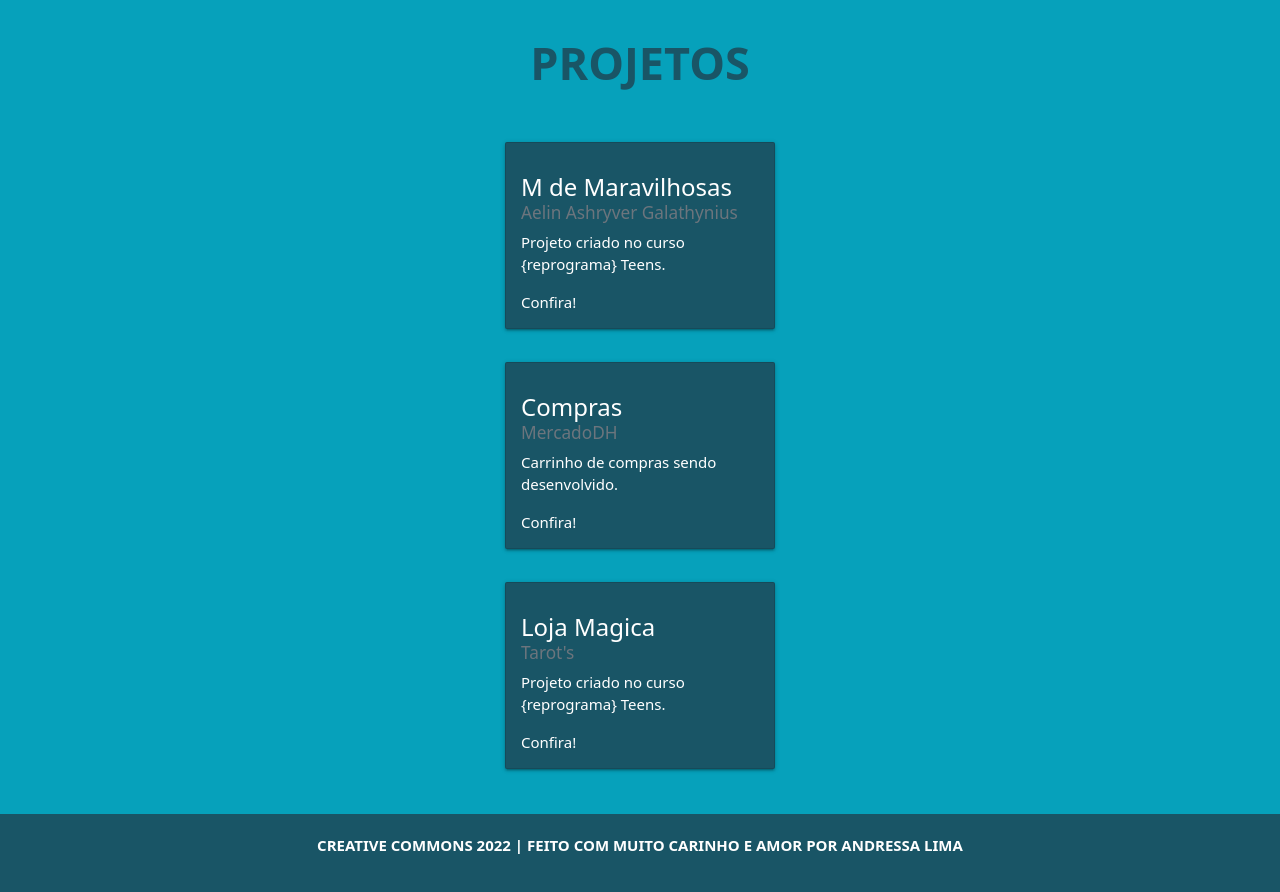
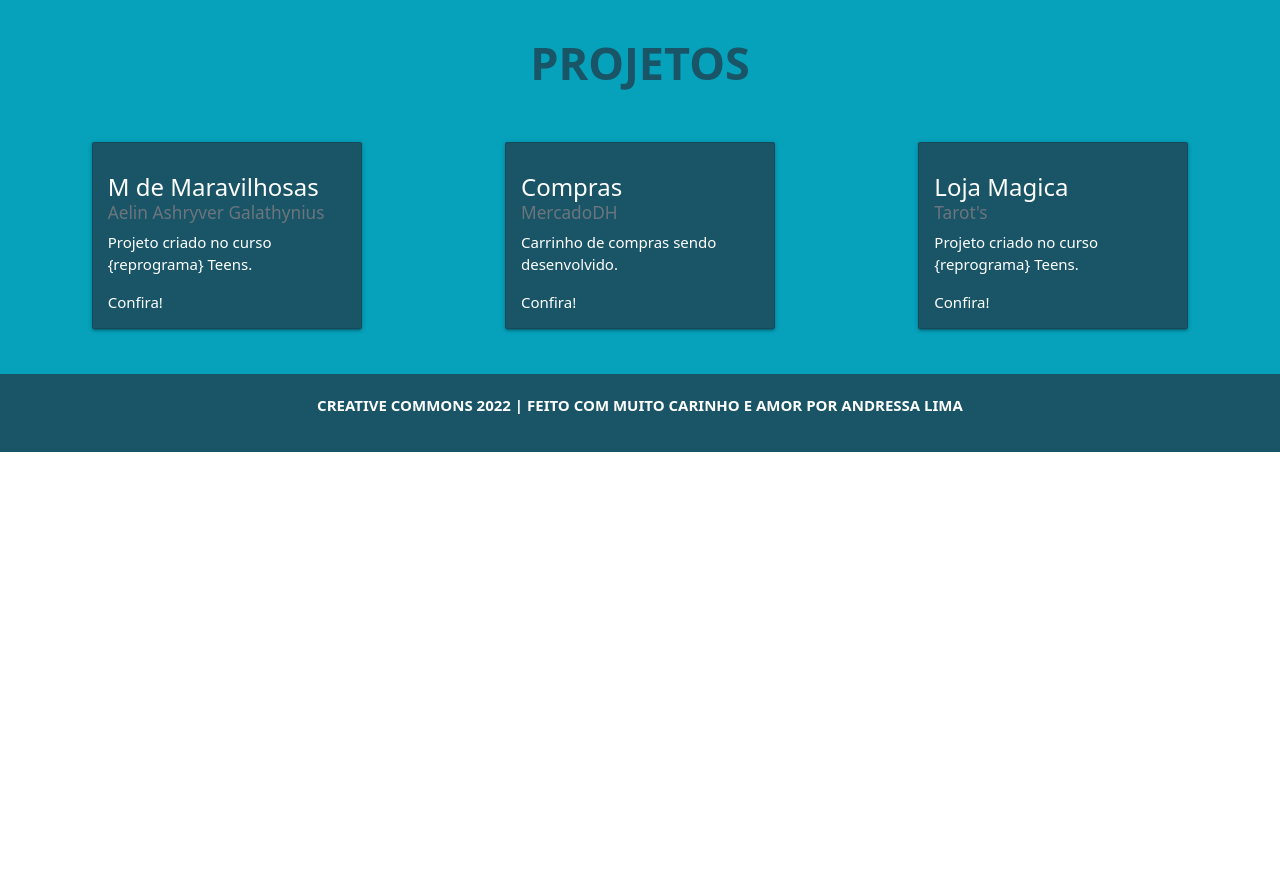
Before and after one commit to garotaonline/portfolio, a website: page index.html in a window 1280 px wide. Shown: the part 1700-2592 px from the top of the page. After the commit the page ends 2152 px from the top, so only its background shows below. Drawn offline with nearby package versions, Linux system fonts and the light colour scheme.

Commit message:
Fazendo alterações

```diff
--- a/index.html
+++ b/index.html
@@ -46,9 +46,9 @@
         </div>
     </main>
     <section>
-      <div id="projetos">
+      <div class="projects">
         <h2 id="projetos_titulo">Projetos</h2>
-          <div class="d-flex justify-content-center">
+        <div class="projects-container">
         <div class="card" style="width: 18rem;">
             <div class="card-body">
               <h5 class="card-title">M de Maravilhosas</h5>
@@ -58,8 +58,6 @@
               <a href="https://github.com/garotaonline/projetofinal-mmaravilhosas" class="card-link" style=" color: white;" target="_blank">Confira!</a>
             </div>
           </div>
-        </div>
-        <div class="d-flex justify-content-center">
           <div class="card" style="width: 18rem;">
             <div class="card-body">
               <h5 class="card-title">Compras</h5>
@@ -68,8 +66,6 @@
               <a href="https://github.com/garotaonline/MercadoDH" class="card-link" style=" color: white;" target="_blank">Confira!</a>
             </div>
           </div>
-        </div>
-          <div class="d-flex justify-content-center">
           <div class="card" style="width: 18rem;">
             <div class="card-body">
               <h5 class="card-title">Loja Magica</h5>
@@ -79,7 +75,7 @@
             </div>
           </div>
         </div>
-        </div>
+      </div>
     </section>
     <footer>
         <p>Creative Commons 2022 | Feito com muito carinho e amor por Andressa Lima</p>
--- a/public/css/index.css
+++ b/public/css/index.css
@@ -54,9 +54,16 @@ main {
     padding-bottom: 25px;
 }
 
-#projetos {
+.projects{
     background-color: #06a1bb;
     padding: 20px;
+}
+
+.projects-container {
+    display: flex;
+    flex-direction: column;
+    align-items: center;
+    justify-content: center;
 }
 
 section .card {
@@ -95,6 +102,15 @@ footer {
         font-size: 45px;
     }
 
+}
+
+@media (min-width: 940px) {
+    .projects-container {
+        display: flex;
+        flex-direction: row;
+        align-items: center;
+        justify-content: space-around;
+    }
 }
 
 @media (min-width: 1300px) {
```
